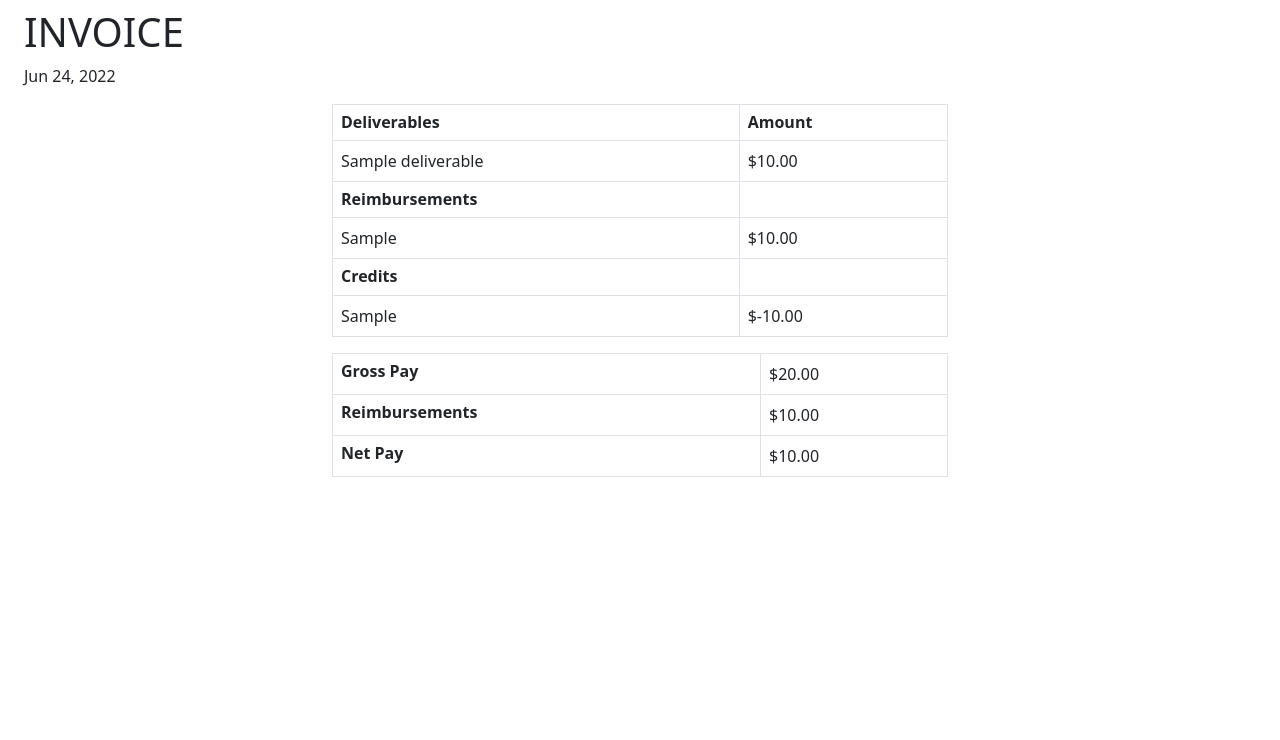
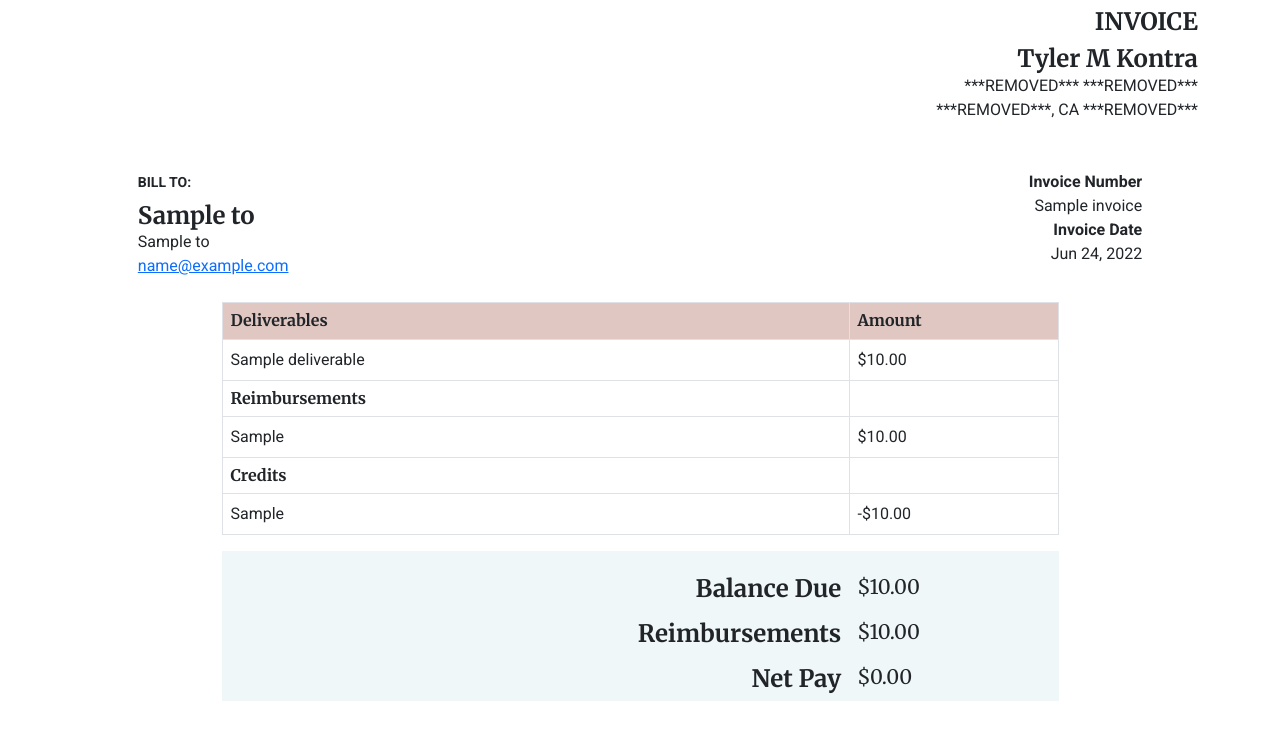
Before and after one commit to tmkontra/deliverables, a FastAPI app: page /project/1/invoice/1/render in a window 1280 px wide. Shown: the top 740 px of the page. Run offline with FastAPI, Linux system fonts and the light colour scheme; tables that the repository leaves empty hold one stand-in row (values such as "Sample post").

Commit message:
remove invoice items; render style; bill to

```diff
--- a/src/app.py
+++ b/src/app.py
@@ -1,5 +1,7 @@
 from ast import Del
+from calendar import c
 from contextlib import contextmanager
+from dataclasses import dataclass
 from datetime import date, datetime
 from decimal import Decimal
 from functools import partial
@@ -10,6 +12,7 @@ from pathlib import Path
 import re
 from typing import Callable, List, Optional
 import uuid
+from zoneinfo import available_timezones
 from tinydb import JSONStorage, TinyDB, Query
 from fastapi import Depends, FastAPI, Form, Request, Response
 from fastapi.responses import RedirectResponse
@@ -31,8 +34,10 @@ Render = Callable[[str, dict], Response]
 
 
 def render_currency(input):
-    """$1,352.02"""
-    return f"${input:,.2f}"
+    """$1,352.02 or -$94.59"""
+    val = abs(input)
+    sign = "-" if input < 0 else ""
+    return f"{sign}${val:,.2f}"
 
 
 class RenderTemplate:
@@ -153,8 +158,15 @@ def create_project(request: Request, name: str = Form()):
 def project_detail(request: Request, id: str, render: Render = Depends(Templates)):
     print("GET project", id)
     with get_db() as db:
-        project = get_project(id, db)
-        context = {"project": project}
+        project: model.Project = get_project(id, db)
+        available_deliverables = db.query(model.Deliverable).outerjoin(
+            (model.InvoiceLineItem, model.Deliverable.id == model.InvoiceLineItem.deliverable_id)
+        ).filter(model.InvoiceLineItem.id == None)
+        context = {
+            "project": project,
+            "available_deliverables": available_deliverables,
+            "invoices": project.invoices,
+        }
         return render("project_detail.html.jinja2", context=context)
 
 
@@ -231,7 +243,7 @@ def get_invoice(invoice_id, db):
     return db.query(model.Invoice).get(invoice_id)
 
 @server.post("/project/{project_id}/invoice/{invoice_id}/line_items", name="add_line_item")
-def create_invoice(
+def add_line_item(
     project_id: str, invoice_id: str, request: Request, deliverable_id: str = Form()
     ):
     with get_db() as db:
@@ -241,6 +253,21 @@ def create_invoice(
         invoice: model.Invoice = get_invoice(invoice_id, db)
         deliverable = project.get_deliverable(deliverable_id)
         invoice.line_items.append(model.InvoiceLineItem(deliverable=deliverable, amount=deliverable.estimate))
+        db.commit()
+        return RedirectResponse(request.url_for("project_detail", id=project.id), status_code=HTTPStatus.SEE_OTHER)
+
+@server.post("/project/{project_id}/invoice/{invoice_id}/line_items/{line_item_id}", name="remove_line_item")
+def remove_line_item(
+    project_id: str, invoice_id: str, request: Request, line_item_id: str,
+    ):
+    with get_db() as db:
+        project: Project = get_project(project_id, db)
+        if not project:
+            raise ValueError
+        invoice: model.Invoice = get_invoice(invoice_id, db)
+        line_item = db.query(model.InvoiceLineItem).get(line_item_id)
+        invoice.line_items.remove(line_item)
+        db.delete(line_item)
         db.commit()
         return RedirectResponse(request.url_for("project_detail", id=project.id), status_code=HTTPStatus.SEE_OTHER)
 
@@ -258,6 +285,21 @@ def add_credit(
         db.commit()
         return RedirectResponse(request.url_for("project_detail", id=project.id), status_code=HTTPStatus.SEE_OTHER)
 
+@server.post("/project/{project_id}/invoice/{invoice_id}/credit/{credit_id}", name="remove_credit")
+def remove_credit(
+    project_id: str, invoice_id: str, request: Request, credit_id: str,
+    ):
+    with get_db() as db:
+        project: Project = get_project(project_id, db)
+        if not project:
+            raise ValueError
+        invoice: model.Invoice = get_invoice(invoice_id, db)
+        credit = db.query(model.InvoiceCredit).get(credit_id)
+        invoice.credits.remove(credit)
+        db.delete(credit)
+        db.commit()
+        return RedirectResponse(request.url_for("project_detail", id=project.id), status_code=HTTPStatus.SEE_OTHER)
+
 @server.post("/project/{project_id}/invoice/{invoice_id}/reimbursement", name="add_reimbursement")
 def add_reimbursement(
     project_id: str, invoice_id: str, request: Request, reason: str = Form(), amount: Decimal = Form()
@@ -272,6 +314,22 @@ def add_reimbursement(
         db.commit()
         return RedirectResponse(request.url_for("project_detail", id=project.id), status_code=HTTPStatus.SEE_OTHER)
 
+@server.post("/project/{project_id}/invoice/{invoice_id}/reimbursement/{reimbursement_id}", name="remove_reimbursement")
+def remove_reimbursement(
+    project_id: str, invoice_id: str, request: Request, reimbursement_id: str,
+    ):
+    with get_db() as db:
+        project: Project = get_project(project_id, db)
+        if not project:
+            raise ValueError
+        invoice: model.Invoice = get_invoice(invoice_id, db)
+        reimbursement = db.query(model.InvoiceReimbursement).get(reimbursement_id)
+        invoice.reimbursements.remove(reimbursement)
+        db.delete(reimbursement)
+        db.commit()
+        return RedirectResponse(request.url_for("project_detail", id=project.id), status_code=HTTPStatus.SEE_OTHER)
+
+
 @server.get("/", name="index")
 def index(request: Request, render: Render = Depends(Templates)):
     with get_db() as db:
@@ -280,19 +338,40 @@ def index(request: Request, render: Render = Depends(Templates)):
         context = {"request": request, "projects": projects}
         return render("index.html.jinja2", context=context)
 
+@server.post("/project/{project_id}/contact", name="update_contact")
+def update_contact(project_id: str, request: Request, company_name: str = Form(), contact_name: str = Form(), contact_email: str = Form()):
+    with get_db() as db:
+        project: model.Project = get_project(project_id, db)
+        if not project:
+            raise ValueError
+        bill_to = project.bill_to
+        if not bill_to:
+            bill_to = model.BillTo(company_name=company_name, contact_name=contact_name, contact_email=contact_email)
+            db.add(bill_to)
+            project.bill_to = bill_to
+        else:
+            bill_to.company_name = company_name
+            bill_to.contact_name = contact_name
+            bill_to.contact_email = contact_email
+        db.commit()
+        return RedirectResponse(request.url_for("project_detail", id=project.id), status_code=HTTPStatus.SEE_OTHER)
+
+
 @server.get("/project/{project_id}/invoice/{invoice_id}/render", name="render_invoice")
 def render_invoice(request: Request, project_id: str, invoice_id: str, render: Render = Depends(Templates)):
      with get_db() as db:
-        project: Project = get_project(project_id, db)
+        project: model.Project = get_project(project_id, db)
         if not project:
             raise ValueError
         invoice: model.Invoice = get_invoice(invoice_id, db)
         context = {
             "date": date.today().strftime("%b %d, %Y"),
+            "bill_to": project.bill_to,
+            "invoice_number": invoice.name,
             "deliverables": invoice.line_items,
             "reimbursements": invoice.reimbursements,
             "credits": invoice.credits,
-            "gross_pay": invoice.gross_pay,
+            "balance_due": invoice.balance_due,
             "reimbursements_total": invoice.reimbursements_total,
             "net_pay": invoice.net_pay,
         }
--- a/src/templates/invoice.html.jinja2
+++ b/src/templates/invoice.html.jinja2
@@ -1,28 +1,56 @@
 {% extends "_base.html.jinja2" %}
 {% block body %}
-    <div>
-        <h1>INVOICE</h2>
-        <p>{{ date }}
+    <link rel="preconnect" href="https://fonts.googleapis.com">
+    <link rel="preconnect" href="https://fonts.gstatic.com" crossorigin>
+    <link href="https://fonts.googleapis.com/css2?family=Merriweather:wght@300;400;700&family=Roboto:wght@300;400;700&display=swap" rel="stylesheet">
+    <style>
+        .serif {
+            font-family: Merriweather;
+            font-weight: 700;
+        }
+    </style>
+    <div class="container" style="font-family: Roboto">
+        <div class="d-flex flex-column align-items-end">
+            <h4 class="serif">INVOICE</h4>
+            <h4 class="mb-0 serif">Tyler M Kontra</h4>
+            <p class="mb-0">***REMOVED*** ***REMOVED***</p>
+            <p class="mb-0">***REMOVED***, CA ***REMOVED***</p>
         </div>
-    <div class="d-flex flex-column align-items-center">
-        <table class="w-50 table table-bordered">
+        <div class="d-flex flex-row justify-content-between mx-auto mt-5" style="width: 90%">
+            <div class="" id="bill-to">
+                <p class="mb-2"><small><strong>BILL TO:</strong></small></p>
+                <h4 class="mb-0 serif">{{ bill_to.company_name }}</h4>
+                <p class="mb-0">{{ bill_to.contact_name }}</p>
+                <a href="mailto:{{ bill_to.contact_email }}">
+                <p class="mb-0">{{ bill_to.contact_email }}</p>
+                </a>
+            </div>
+            <div class="" id="bill-to">
+                <p class="mb-0 text-end"><strong>Invoice Number</strong></p>
+                <p class="mb-0 text-end">{{ invoice_number }}</p>
+                <p class="mb-0 text-end"><strong>Invoice Date</strong></p>
+                <p class="mb-0 text-end">{{ date }}</p>
+            </div>
+        </div>
+        <div class="d-flex flex-column align-items-center mt-4">
+            <table class="w-75 table table-bordered">
             <tbody>
-            <tr>
-                <td class="h6"><strong>Deliverables</strong></td>
-                <td class="h6"><strong>Amount</strong></td>
+                <tr class="" style="background-color: #E1C7C2">
+                    <th class="h6 w-75 serif"><strong>Deliverables</strong></td>
+                    <th class="h6 w-25 serif"><strong>Amount</strong></td>
                 </tr>
                 {% for line_item in deliverables %}
                     <tr>
                         <td>
                             {{ line_item.deliverable.name }}
                         </td>
-                    <td>
+                        <td class="align-middle">
                             {{ currency(line_item.value) }}
                         </td>
                     </tr>
                 {% endfor %}
                 <tr>
-                <td class="h6"><strong>Reimbursements</strong></td>
+                    <td class="h6 serif"><strong>Reimbursements</strong></td>
                     <td></td>
                 </tr>
                 {% for reimbursement in reimbursements %}
@@ -30,13 +58,13 @@
                         <td>
                             {{ reimbursement.reason }}
                         </td>
-                    <td>
+                        <td class="align-middle">
                             {{ currency(reimbursement.value) }}
                         </td>
                     </tr>
                 {% endfor %}
                 <tr>
-                <td class="h6"><strong>Credits</strong></td>
+                    <td class="h6 serif"><strong>Credits</strong></td>
                     <td></td>
                 </tr>
                 {% for credit in credits %}
@@ -44,28 +72,37 @@
                         <td>
                             {{ credit.reason }}
                         </td>
-                    <td>
+                        <td class="align-middle">
                             {{ currency(credit.value) }}
                         </td>
                     </tr>
                 {% endfor %}
             </tbody>
             </table>
-        <table class="w-50 table table-bordered">
+            <table class="w-75 table table-borderless serif" style="background-color: #EFF7F8">
+                <thead>
+                    <tr>
+                    <th class="w-75">
+                    </th>
+                    <th class="w-25">
+                    </th>
+                    </tr>
+                </thead>
                 <tbody>
                 <tr>
-                <td class="h6"><strong>Gross Pay</strong></td>
-                <td>{{ currency(gross_pay) }}</td>
+                    <td class="h4 text-end"><strong>Balance Due</strong></td>
+                    <td class="h5">{{ currency(balance_due) }}</td>
                 </tr>
                 <tr>
-                <td class="h6"><strong>Reimbursements</strong></td>
-                <td>{{ currency(reimbursements_total) }}</td>
+                    <td class="h4 text-end"><strong>Reimbursements</strong></td>
+                    <td class="h5">{{ currency(reimbursements_total) }}</td>
                 </tr>
                 <tr>
-                <td class="h6"><strong>Net Pay</strong></td>
-                <td>{{ currency(net_pay) }}</td>
+                    <td class="h4 text-end"><strong>Net Pay</strong></td>
+                    <td class="h5">{{ currency(net_pay) }}</td>
                 </tr>
                 </tbody>
             </table>
         </div>
+    </div>
 {% endblock %}
```
Also changed, not shown: migrations/versions/6fdae73bbf96_.py (added, +42 -0 lines), src/model.py (+31 -12 lines), src/templates/index.html.jinja2 (+7 -7 lines), src/templates/project_detail.html.jinja2 (+51 -25 lines). Lines whose indentation alone changed are shown as unchanged.
